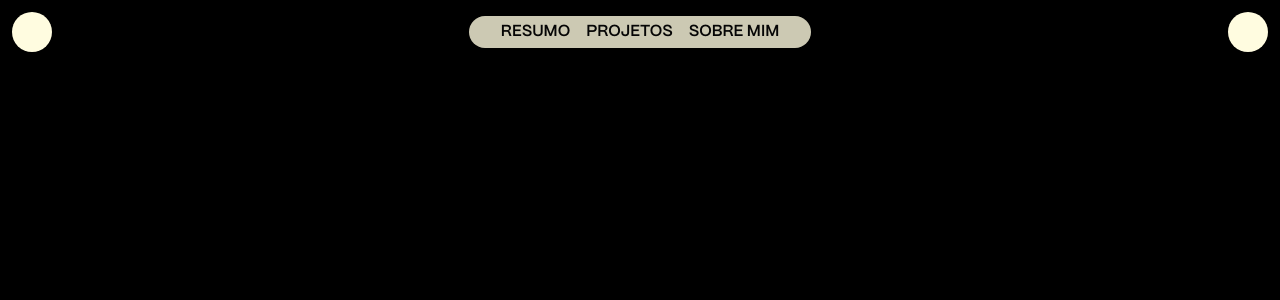
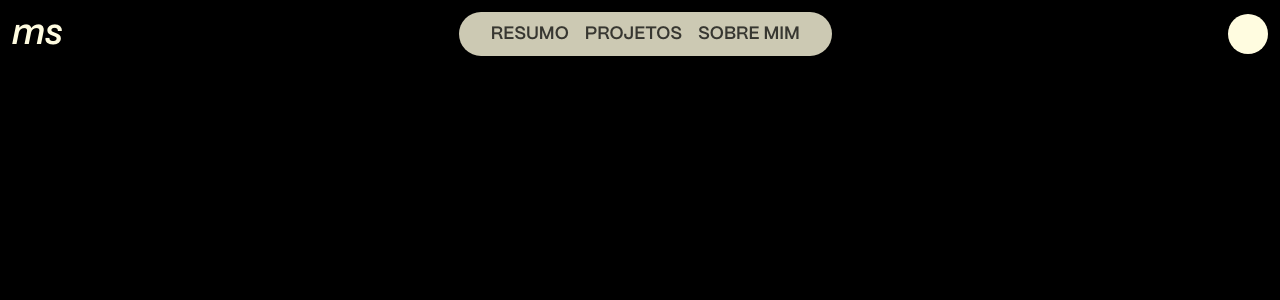
Before and after one commit to mathensousaa/portfolio, a Next.js app: page / in a window 1280 px wide. Shown: the top 300 px of the page. Built offline with nearby package versions, Linux system fonts and the light colour scheme.

Commit message:
feat: add logo component and update header structure; enhance navbar styles

```diff
--- a/src/app/page.tsx
+++ b/src/app/page.tsx
@@ -3,9 +3,11 @@ import { Header } from '@/components/sections/header'
 
 export default function Home() {
   return (
-    <main>
-      <Header />
+    <>
       <LoadingScreen />
-    </main>
+      <div className="relative inset-x-0 mx-auto w-full max-w-[1920px]">
+        <Header className="max-w-[1920px]" />
+      </div>
+    </>
   )
 }
--- a/src/components/sections/header.tsx
+++ b/src/components/sections/header.tsx
@@ -1,4 +1,5 @@
 import { NavBar } from '@/components/sections/navbar'
+import { Logo } from '@/components/ui/logo'
 import { cc } from '@/libs/classes-combine'
 import type { ComponentProps } from 'react'
 
@@ -9,7 +10,7 @@ export const Header = ({ className, ref, ...props }: ComponentProps<'header'>) =
       className={cc('fixed z-50 flex w-full items-center justify-between p-3', className)}
       {...props}
     >
-      <div className="size-10 rounded-full bg-primary" />
+      <Logo />
       <NavBar />
       <div className="size-10 rounded-full bg-primary" />
     </header>
--- a/src/components/sections/navbar.tsx
+++ b/src/components/sections/navbar.tsx
@@ -17,12 +17,12 @@ export const NavBar = () => {
     <nav
       aria-label="Menu principal"
       className={cc(
-        'rounded-full bg-primary/80 px-8 py-2 leading-none font-semibold text-primary-foreground',
+        'rounded-full bg-primary/80 px-3 py-1 text-xs font-bold text-primary-foreground/75 md:px-8 md:py-2 md:text-lg',
       )}
     >
       <ul className="flex items-center gap-4 uppercase">
         {items.map((item) => (
-          <li key={item.name} className="h-fit">
+          <li key={item.name} className="h-fit hover:cursor-pointer hover:text-primary-foreground">
             <span className="h-fit">{item.name}</span>
           </li>
         ))}
--- /dev/null
+++ b/src/components/ui/logo.tsx
@@ -0,0 +1,14 @@
+import { cc } from '@/libs/classes-combine'
+import type { ComponentProps } from 'react'
+
+export const Logo = ({ className, ...props }: ComponentProps<'span'>) => (
+  <span
+    className={cc(
+      'font-semibold text-primary italic sm:text-lg md:text-xl lg:text-2xl xl:text-4xl',
+      className,
+    )}
+    {...props}
+  >
+    ms
+  </span>
+)
--- a/src/globals.css
+++ b/src/globals.css
@@ -20,6 +20,9 @@
 
   --secondary: hsl(0, 0%, 6%);
   --secondary-foreground: hsl(0, 0%, 98%);
+
+  --tertiary: hsl(147.1, 34.83%, 34.9%);
+  --tertiary-foreground: hsl(150, 7.69%, 5.1%);
 
   --muted: hsl(0, 0%, 9%);
   --muted-foreground: hsl(0, 0%, 49%);
@@ -52,6 +55,9 @@
 
   --secondary: hsl(0, 0%, 6%);
   --secondary-foreground: hsl(0, 0%, 98%);
+
+  --tertiary: hsl(147.1, 34.83%, 34.9%);
+  --tertiary-foreground: hsl(150, 7.69%, 5.1%);
 
   --muted: hsl(0, 0%, 9%);
   --muted-foreground: hsl(0, 0%, 49%);
```
Also changed, not shown: src/components/sections/hero.tsx (added).
